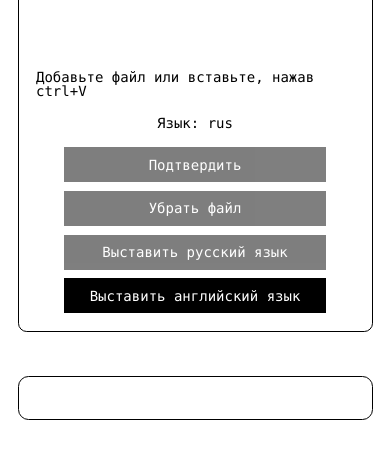
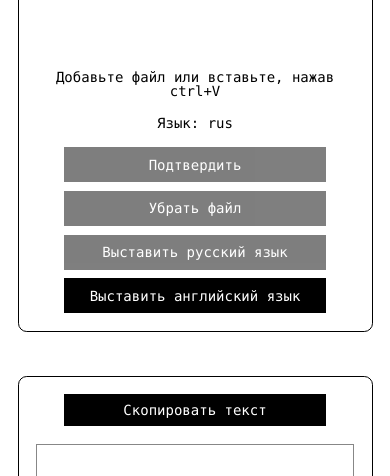
Before and after one commit to Pyc-Nya/dumb-free-png-to-txt, a React (Create React App) app: page / in a window 390 px wide. Shown: the part 246-722 px from the top of the page. Built offline with nearby package versions, Linux system fonts and the light colour scheme.

Commit message:
added copy button

```diff
--- a/src/css/style.css
+++ b/src/css/style.css
@@ -160,10 +160,32 @@ h1, h2, h3, h4, h5, h6 {
   border: 1px solid #000;
   border-radius: 0.625em;
   padding: 1.25em;
+  height: 50em;
+  display: -webkit-box;
+  display: -ms-flexbox;
+  display: flex;
+  -webkit-box-orient: vertical;
+  -webkit-box-direction: normal;
+      -ms-flex-direction: column;
+          flex-direction: column;
+  gap: 1.25em;
+}
+.container__textarea {
+  padding: 0.625em;
+  width: 100%;
+  height: 100%;
   font-size: 1.2em;
   line-height: 1.3em;
   white-space: pre-wrap;
   overflow: scroll;
+  border: 1px solid #878787;
+}
+.container__loading-status {
+  text-align: center;
+}
+
+.copy-button {
+  width: 18.75em;
 }
 
 button {
@@ -202,6 +224,19 @@ button:disabled:active {
         -ms-flex-direction: column;
             flex-direction: column;
   }
+  .container__text {
+    -webkit-box-align: center;
+        -ms-flex-align: center;
+            align-items: center;
+  }
+  button:hover {
+    background: #000;
+    color: #fff;
+  }
+  button:active {
+    background: #fff;
+    color: #000;
+  }
 }
 @media screen and (min-width: 768px) {
   .container__drag-drop {
--- a/src/scss/_container.scss
+++ b/src/scss/_container.scss
@@ -44,11 +44,30 @@
     border: 1px solid #000;
     border-radius: pxToEm(10px);
     padding: pxToEm(20px);
+    height: pxToEm(800px);
+    display: flex;
+    flex-direction: column;
+    gap: pxToEm(20px);
+  }
+
+  &__textarea {
+    padding: pxToEm(10px);
+    width: 100%;
+    height: 100%;
     font-size: 1.2em;
     line-height: 1.3em;
     white-space: pre-wrap;
     overflow: scroll;
+    border: 1px solid #878787;
   }
+
+  &__loading-status {
+    text-align: center;
+  }
+}
+
+.copy-button {
+  width: pxToEm(300px);
 }
 
 button {
@@ -82,6 +101,21 @@ button:disabled {
 @media screen and (max-width: 768px) {
   .container {
     flex-direction: column;
+
+    &__text {
+      align-items: center;
+    }
+  }
+
+  button {
+    &:hover {
+      background: #000;
+      color: #fff;
+    }
+    &:active {
+      background: #fff;
+      color: #000;
+    }
   }
 }
 
--- a/src/ts/App.tsx
+++ b/src/ts/App.tsx
@@ -7,6 +7,7 @@ function App() {
   const [text, setText] = useState<string>('');
   const [lang, setLang] = useState("rus");
   const [loading, setLoading] = useState<"idle" | "pending" | "done">("idle");
+  const [isClicked, setIsClicked] = useState<boolean>(false);
 
   const handleCLick = async () => {
     if (file === null) {
@@ -39,12 +40,29 @@ function App() {
     }
   };
 
+  const handleCopyClick = () => {
+    setIsClicked(true);
+    navigator.clipboard.writeText(text);
+  }
+
   useEffect(() => {
     window.addEventListener("paste", handlePaste as EventListener);
     return () => {
       window.removeEventListener("paste", handlePaste as EventListener);
     };
-  })
+  }, []);
+
+  useEffect(() => {
+    let timer: NodeJS.Timeout;
+    if (isClicked) {
+      timer = setTimeout(() => {
+        setIsClicked(false);
+      }, 1500);
+    }
+    return () => {
+      clearTimeout(timer);
+    };
+  }, [isClicked]);
 
   return (
     <div className="container">
@@ -64,7 +82,10 @@ function App() {
         </div>
       </div>
       <div className="container__text">
-        {text}
+        <button className="container__button copy-button" onClick={handleCopyClick}>{isClicked ? "Текст скопирован" : "Скопировать текст"}</button>
+        <textarea value={text} onChange={(e) => setText(e.target.value)} className="container__textarea">
+          {text}
+        </textarea>
       </div>
     </div>
   );
```
